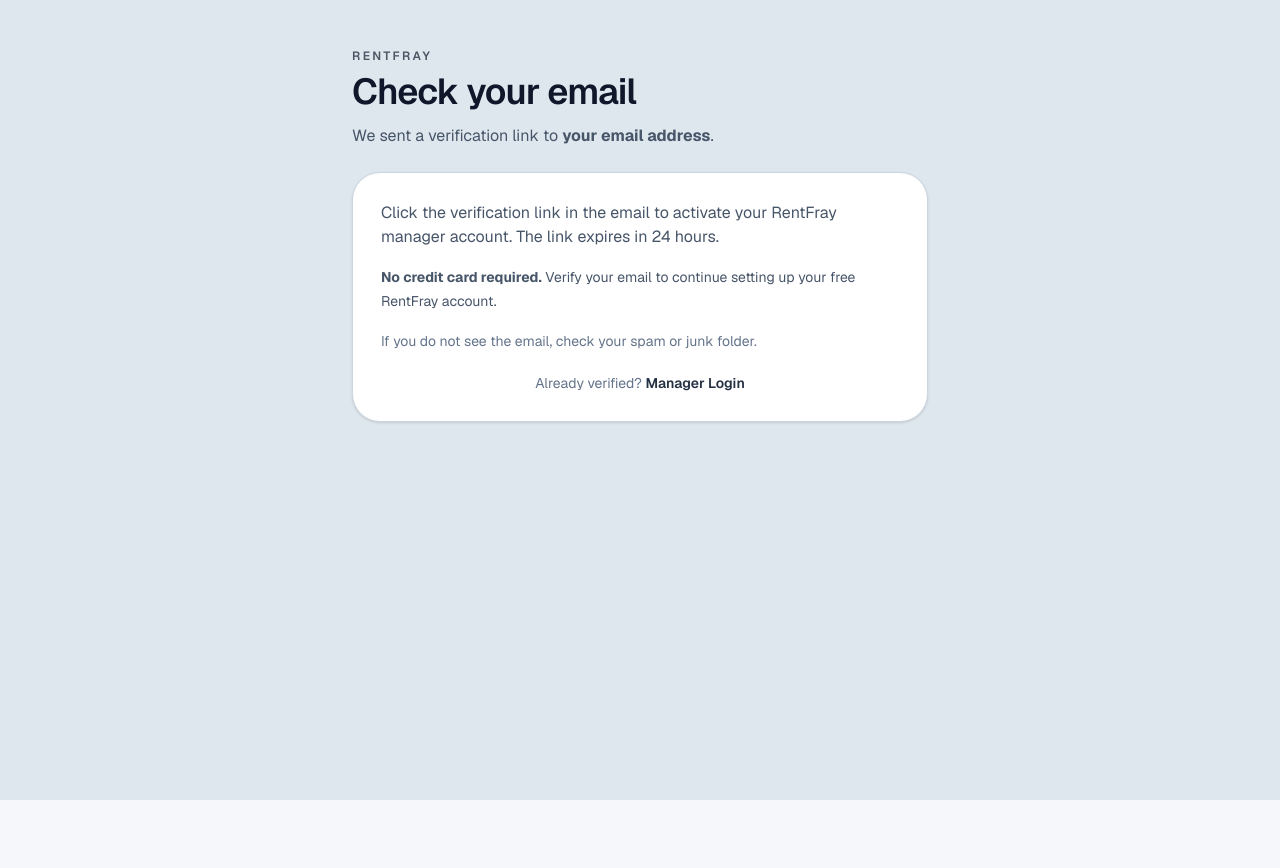
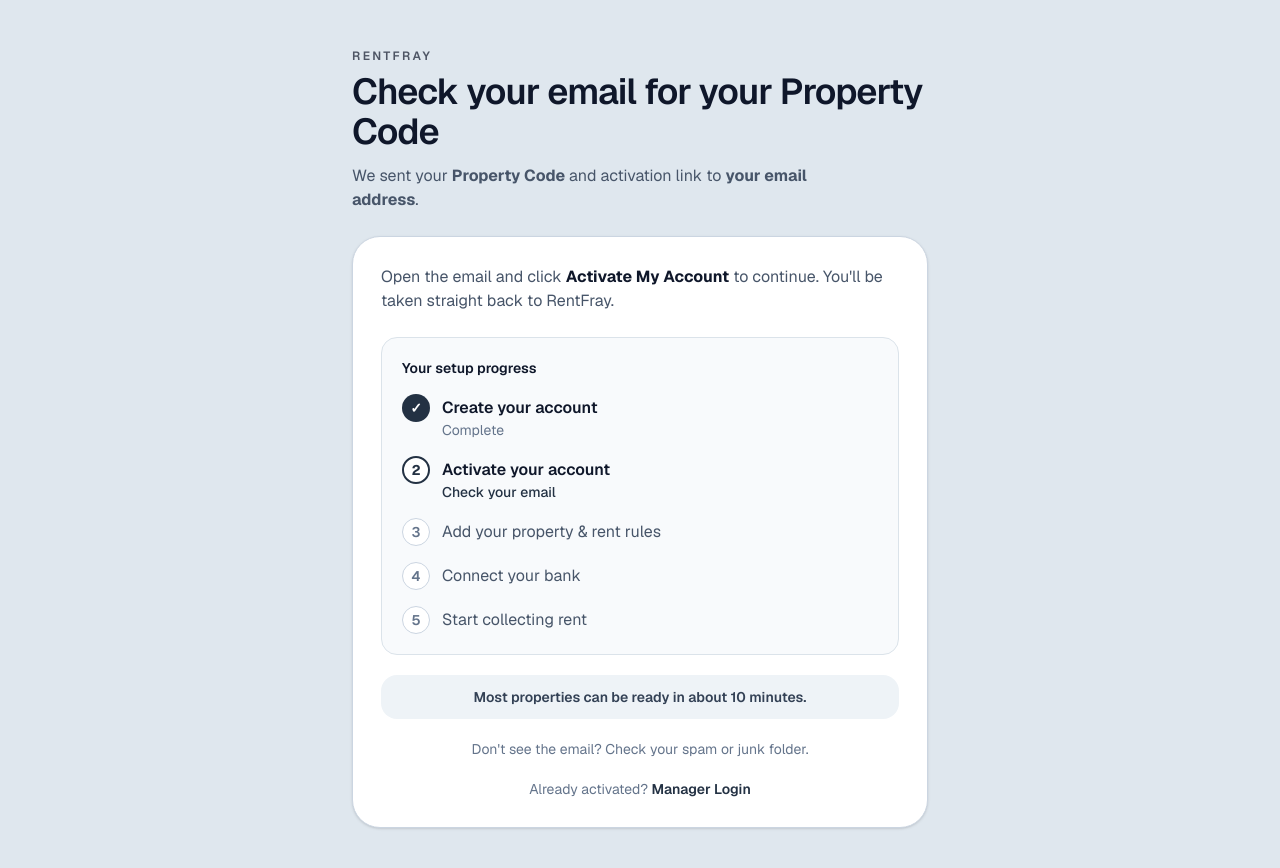
Before and after one commit to acain89/RentFray, a Next.js app: page /verify-email in a window 1280 px wide. Shown: the top 868 px of the page. Before the commit the page ends 800 px from the top, so only its background shows below. Built offline with nearby package versions, Linux system fonts and the light colour scheme.

Commit message:
Improve account activation and property code onboarding

```diff
--- a/app/verify-email/page.tsx
+++ b/app/verify-email/page.tsx
@@ -55,13 +55,13 @@
         setError(
           !result.ok && result.error
             ? result.error
-            : "Could not resend verification email."
+            : "Could not resend your account email."
         );
         return;
       }
 
       setMessage(
-        "If an unverified account exists for that email, a new verification link has been sent."
+        "If an account is waiting for activation at that email address, we sent a new email."
       );
     } catch {
       setError("Network error. Please try again.");
@@ -78,64 +78,123 @@
             RENTFRAY
           </div>
 
-          <h1 className="mt-2 text-3xl font-semibold tracking-tight sm:text-4xl">
+          <h1 className="mt-2 text-2xl font-semibold tracking-tight sm:text-4xl">
             {isInvalid
-              ? "Verification link expired"
+              ? "Your activation link expired"
               : isError
-                ? "Could not verify email"
-                : "Check your email"}
+                ? "We couldn't activate your account"
+                : initialSendFailed
+                  ? "Your account was created"
+                  : "Check your email for your Property Code"}
           </h1>
 
           <p className="mt-3 max-w-lg text-sm leading-6 text-[#475569] sm:text-base">
             {isInvalid ? (
-              "That verification link is invalid, expired, or has already been used."
+              "That activation link is invalid, expired, or has already been used."
             ) : isError ? (
-              "Something went wrong while verifying your email."
+              "Something went wrong while activating your account."
             ) : initialSendFailed ? (
               <>
-                Your account was created, but we could not send the verification
-                email to <strong>{email || "your email address"}</strong>.
+                We couldn&apos;t send your Property Code and activation link to{" "}
+                <strong>{email || "your email address"}</strong>. You can try
+                again below.
               </>
             ) : (
               <>
-                We sent a verification link to{" "}
-                <strong>{email || "your email address"}</strong>.
+                We sent your <strong>Property Code</strong> and activation link
+                to <strong>{email || "your email address"}</strong>.
               </>
             )}
           </p>
         </header>
 
         <section className="rounded-[28px] border border-[#cbd5e1] bg-white p-5 shadow-sm sm:p-7">
-          {!isInvalid && !isError ? (
-            initialSendFailed ? (
+          {!isInvalid && !isError && !initialSendFailed ? (
+            <>
               <p className="text-sm leading-6 text-[#475569] sm:text-base">
-                Click the button below to try sending the verification email
-                again.
+                Open the email and click{" "}
+                <strong className="text-[#0f172a]">Activate My Account</strong>{" "}
+                to continue. You&apos;ll be taken straight back to RentFray.
               </p>
+
+              <div className="mt-6 rounded-2xl border border-[#dbe3ea] bg-[#f8fafc] p-5">
+                <div className="text-sm font-semibold text-[#0f172a]">
+                  Your setup progress
+                </div>
+
+                <div className="mt-4 space-y-4">
+                  <div className="flex items-start gap-3">
+                    <div className="flex h-7 w-7 shrink-0 items-center justify-center rounded-full bg-[#233143] text-sm font-bold text-white">
+                      ✓
+                    </div>
+                    <div className="pt-0.5">
+                      <div className="font-semibold text-[#0f172a]">
+                        Create your account
+                      </div>
+                      <div className="text-sm text-[#64748b]">Complete</div>
+                    </div>
+                  </div>
+
+                  <div className="flex items-start gap-3">
+                    <div className="flex h-7 w-7 shrink-0 items-center justify-center rounded-full border-2 border-[#233143] bg-white text-sm font-bold text-[#233143]">
+                      2
+                    </div>
+                    <div className="pt-0.5">
+                      <div className="font-semibold text-[#0f172a]">
+                        Activate your account
+                      </div>
+                      <div className="text-sm font-medium text-[#233143]">
+                        Check your email
+                      </div>
+                    </div>
+                  </div>
+
+                  <div className="flex items-start gap-3">
+                    <div className="flex h-7 w-7 shrink-0 items-center justify-center rounded-full border border-[#cbd5e1] bg-white text-sm font-semibold text-[#64748b]">
+                      3
+                    </div>
+                    <div className="pt-0.5 text-[#475569]">
+                      Add your property &amp; rent rules
+                    </div>
+                  </div>
+
+                  <div className="flex items-start gap-3">
+                    <div className="flex h-7 w-7 shrink-0 items-center justify-center rounded-full border border-[#cbd5e1] bg-white text-sm font-semibold text-[#64748b]">
+                      4
+                    </div>
+                    <div className="pt-0.5 text-[#475569]">
+                      Connect your bank
+                    </div>
+                  </div>
+
+                  <div className="flex items-start gap-3">
+                    <div className="flex h-7 w-7 shrink-0 items-center justify-center rounded-full border border-[#cbd5e1] bg-white text-sm font-semibold text-[#64748b]">
+                      5
+                    </div>
+                    <div className="pt-0.5 text-[#475569]">
+                      Start collecting rent
+                    </div>
+                  </div>
+                </div>
+              </div>
+
+              <div className="mt-5 rounded-2xl bg-[#eef3f7] px-4 py-3 text-center text-sm font-semibold text-[#334155]">
+                Most properties can be ready in about 10 minutes.
+              </div>
+
+              <p className="mt-5 text-center text-sm text-[#64748b]">
+                Don&apos;t see the email? Check your spam or junk folder.
+              </p>
+            </>
           ) : (
             <>
               <p className="text-sm leading-6 text-[#475569] sm:text-base">
-                Click the verification link in the email to activate your
-                RentFray manager account. The link expires in 24 hours.
+                {initialSendFailed
+                  ? "Use the button below to send your Property Code and activation link again."
+                  : "Enter your email address below and we'll send you a fresh activation link."}
               </p>
 
-                <p className="mt-4 text-sm leading-6 text-[#475569]">
-                <strong>No credit card required.</strong> Verify your email to
-                continue setting up your free RentFray account.
-               </p>
-
-               <p className="mt-4 text-sm leading-6 text-[#64748b]">
-               If you do not see the email, check your spam or junk folder.
-               </p>
-              </>
-            )
-          ) : (
-            <p className="text-sm leading-6 text-[#475569] sm:text-base">
-              You can request a fresh verification link below.
-            </p>
-          )}
-
-       {isInvalid || isError ? (
+              {(isInvalid || isError) && (
                 <label className="mt-5 block">
                   <span className="mb-2 block text-sm font-semibold text-[#1e293b]">
                     Email
@@ -150,7 +209,9 @@
                     className="w-full rounded-2xl border border-[#cbd5e1] bg-white px-4 py-3 text-base text-[#0f172a] outline-none transition placeholder:text-[#94a3b8] focus:border-[#233143] focus:ring-4 focus:ring-[#233143]/10"
                   />
                 </label>
-) : null}
+              )}
+            </>
+          )}
 
           {message ? (
             <div
@@ -175,14 +236,14 @@
             type="button"
             onClick={resendVerification}
             disabled={sending}
-              className="mt-6 w-full rounded-2xl bg-[#233143] px-5 py-4 text-base font-semibold text-white shadow-sm transition hover:bg-[#172234] disabled:cursor-not-allowed disabled:opacity-60"
+           className="mx-auto mt-5 block text-sm font-semibold text-[#475569] underline decoration-[#94a3b8] underline-offset-4 transition hover:text-[#                0f172a] disabled:cursor-not-allowed disabled:opacity-60"
            >
-              {sending ? "Sending..." : "Resend Verification Email"}
+         {sending ? "Sending..." : "Resend email"}
           </button>
           ) : null}
 
           <p className="mt-5 text-center text-sm text-[#64748b]">
-            Already verified?{" "}
+            Already activated?{" "}
             <a
               href="/manager/login"
               className="font-semibold text-[#233143] underline-offset-4 hover:underline"
@@ -204,7 +265,7 @@
           <div className="mx-auto w-full max-w-xl">
             <div className="rounded-[28px] border border-[#cbd5e1] bg-white p-5 shadow-sm sm:p-7">
               <p className="text-sm text-[#64748b]">
-                Loading verification page...
+                Loading your account...
               </p>
             </div>
           </div>
--- a/lib/email.ts
+++ b/lib/email.ts
@@ -49,6 +49,7 @@
   managementUserId: string;
   email: string;
   displayName?: string | null;
+  propertyCode?: string | null;
 }): Promise<void> {
   const token = await createEmailVerificationToken(input.managementUserId);
 
@@ -57,21 +58,52 @@
   )}`;
 
   const name = input.displayName?.trim() || "there";
+  const propertyCode = input.propertyCode?.trim() || "";
+
+  const subject = propertyCode
+    ? `Your RentFray Property Code: ${propertyCode}`
+    : "Activate your RentFray account";
+
+  const propertyCodeBlock = propertyCode
+    ? `
+      <div style="margin:28px 0;padding:24px;border:1px solid #cbd5e1;border-radius:16px;background:#f8fafc;text-align:center;">
+        <div style="font-size:13px;font-weight:700;letter-spacing:0.12em;color:#64748b;text-transform:uppercase;">
+          Your Property Code
+        </div>
+
+        <div style="font-size:42px;font-weight:800;letter-spacing:0.08em;margin-top:8px;color:#0f172a;">
+          ${escapeHtml(propertyCode)}
+        </div>
+      </div>
+    `
+    : "";
 
   const { error } = await resend.emails.send({
     from: EMAIL_FROM,
     to: input.email,
-    subject: "Verify your RentFray email",
+    subject,
     html: `
       <div style="font-family:Arial,sans-serif;max-width:600px;margin:0 auto;padding:32px 20px;color:#0f172a;">
-        <h1 style="font-size:28px;margin:0 0 16px;">Verify your email</h1>
+        <div style="font-size:13px;font-weight:700;letter-spacing:0.16em;color:#64748b;margin-bottom:18px;">
+          RENTFRAY
+        </div>
+
+        <h1 style="font-size:28px;line-height:1.2;margin:0 0 16px;">
+          Your RentFray account is ready to activate
+        </h1>
 
         <p style="font-size:16px;line-height:1.6;">
           Hi ${escapeHtml(name)},
         </p>
 
         <p style="font-size:16px;line-height:1.6;">
-          Confirm your email address to finish creating your RentFray manager account.
+          Your RentFray account has been created. Your Property Code is below.
+        </p>
+
+        ${propertyCodeBlock}
+
+        <p style="font-size:16px;line-height:1.6;">
+          Activate your account to continue setting up your property and start collecting rent.
         </p>
 
         <p style="margin:32px 0;">
@@ -79,12 +111,12 @@
             href="${verificationUrl}"
             style="display:inline-block;background:#233143;color:#ffffff;text-decoration:none;font-weight:700;padding:14px 22px;border-radius:12px;"
           >
-            Verify Email
+            Activate My Account
           </a>
         </p>
 
         <p style="font-size:14px;line-height:1.6;color:#64748b;">
-          This verification link expires in 24 hours.
+          This activation link expires in 24 hours.
         </p>
 
         <p style="font-size:14px;line-height:1.6;color:#64748b;">
@@ -95,7 +127,7 @@
   });
 
   if (error) {
-    throw new Error(`Resend verification email failed: ${error.message}`);
+    throw new Error(`Resend activation email failed: ${error.message}`);
   }
 }
 
@@ -121,7 +153,7 @@
         </p>
 
         <p style="font-size:16px;line-height:1.6;">
-          Your RentFray manager account is verified and ready to use.
+          Your RentFray manager account is activated and ready to use.
         </p>
 
         <div style="margin:32px 0;padding:24px;border:1px solid #cbd5e1;border-radius:16px;background:#f8fafc;text-align:center;">
```
Also changed, not shown: app/api/setup/create-account/route.ts (+6 -5 lines). Lines whose indentation alone changed are shown as unchanged.
